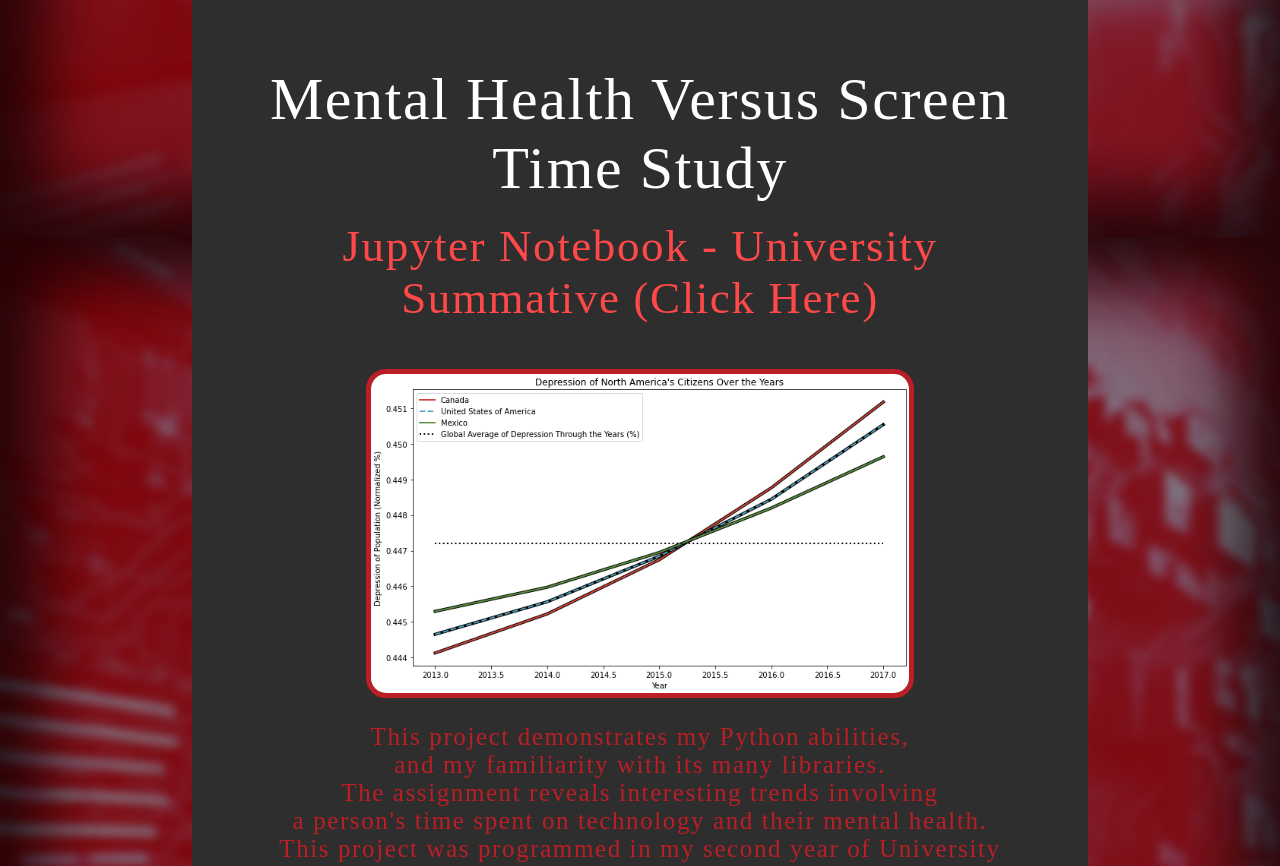
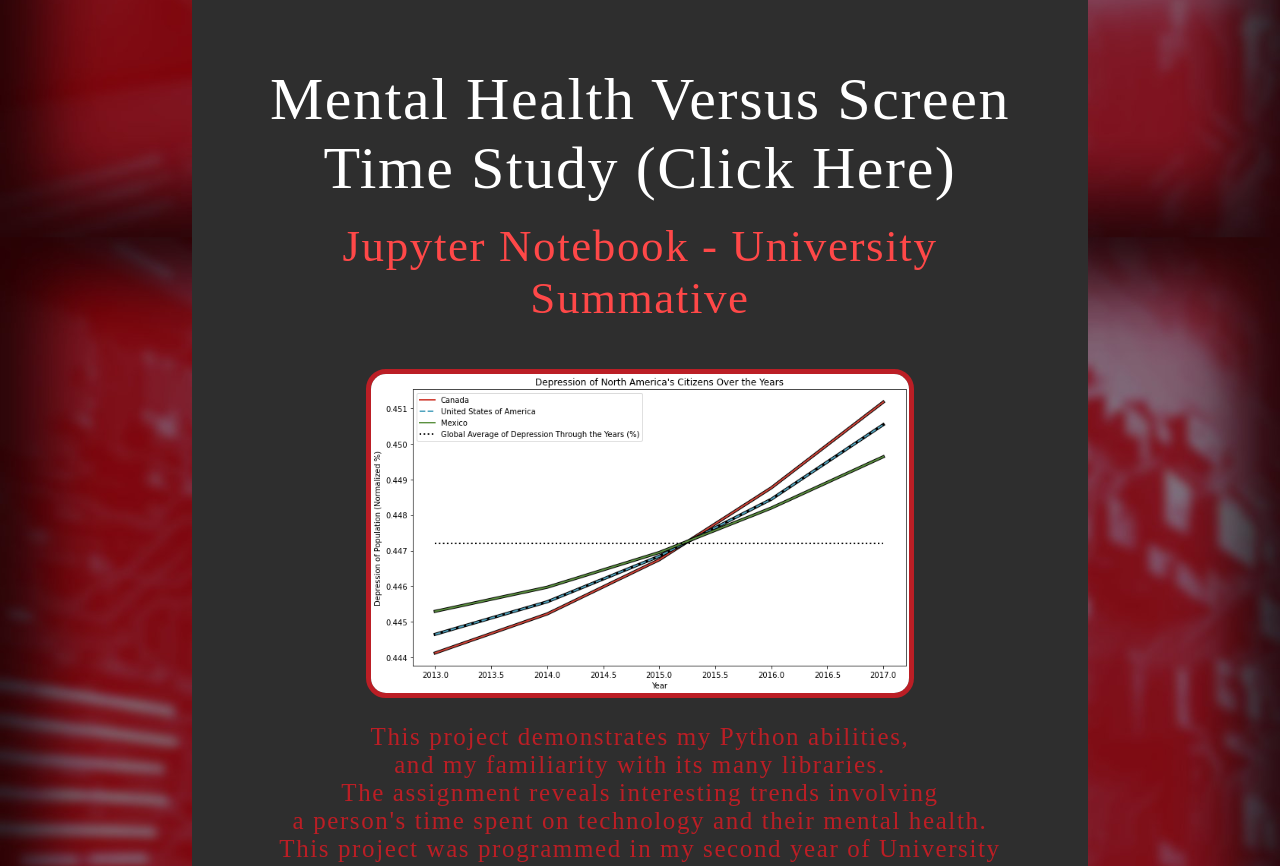
Before and after one commit to JeremyT21/jeremy, a plain HTML site: page index.html in a window 1280 px wide. Shown: the part 1680-2546 px from the top of the page. Drawn offline with Linux system fonts and the light colour scheme; a web font is replaced by a local one.

Commit message:
addClickHere

```diff
--- a/index.html
+++ b/index.html
@@ -77,9 +77,9 @@
 
             <br>
 
-            <p><a href="https://github.com/JeremyT21/Technology_Time_and_Your_Mental_Health_Summative" style="font-size: 60px;" class="fadingIn">Mental Health Versus Screen Time Study</a></p>
+            <p><a href="https://github.com/JeremyT21/Technology_Time_and_Your_Mental_Health_Summative" style="font-size: 60px;" class="fadingIn">Mental Health Versus Screen Time Study (Click Here)</a></p>
             <br>
-            <p class="subtitle fadingIn" style="font-size: 45px; color: #ff4848;">Jupyter Notebook - University Summative (Click Here)</p>
+            <p class="subtitle fadingIn" style="font-size: 45px; color: #ff4848;">Jupyter Notebook - University Summative</p>
             <img src="images/jupyterSS.png" id="screenShot2">
             <br>
             <p class="subtitle fadingIn">
```
